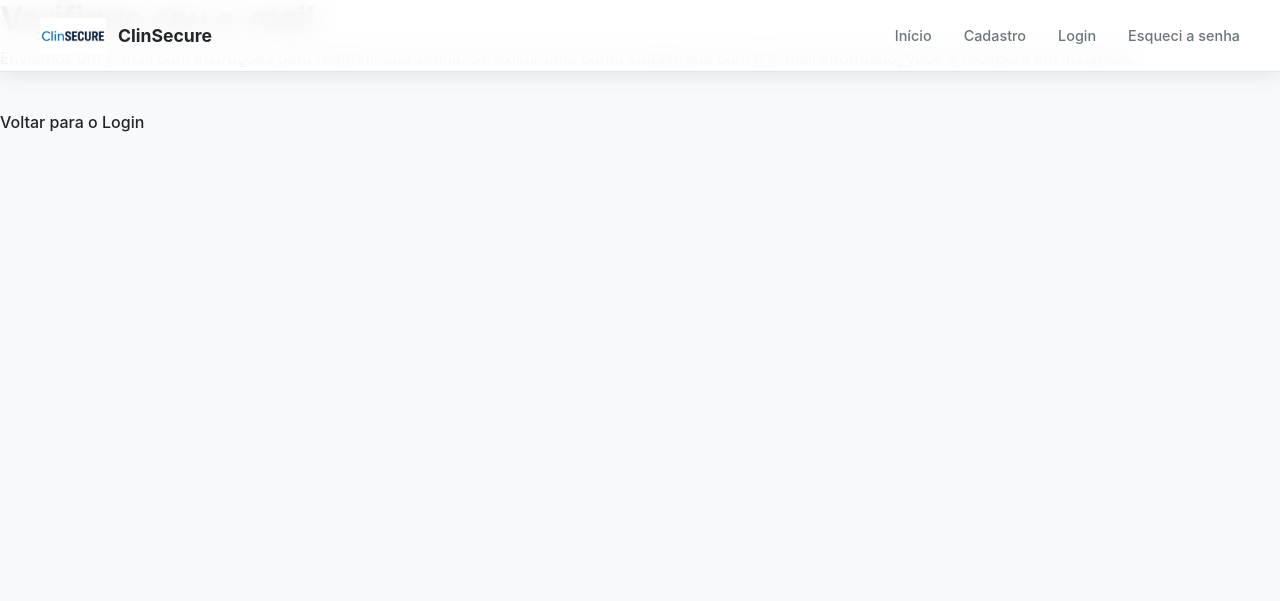
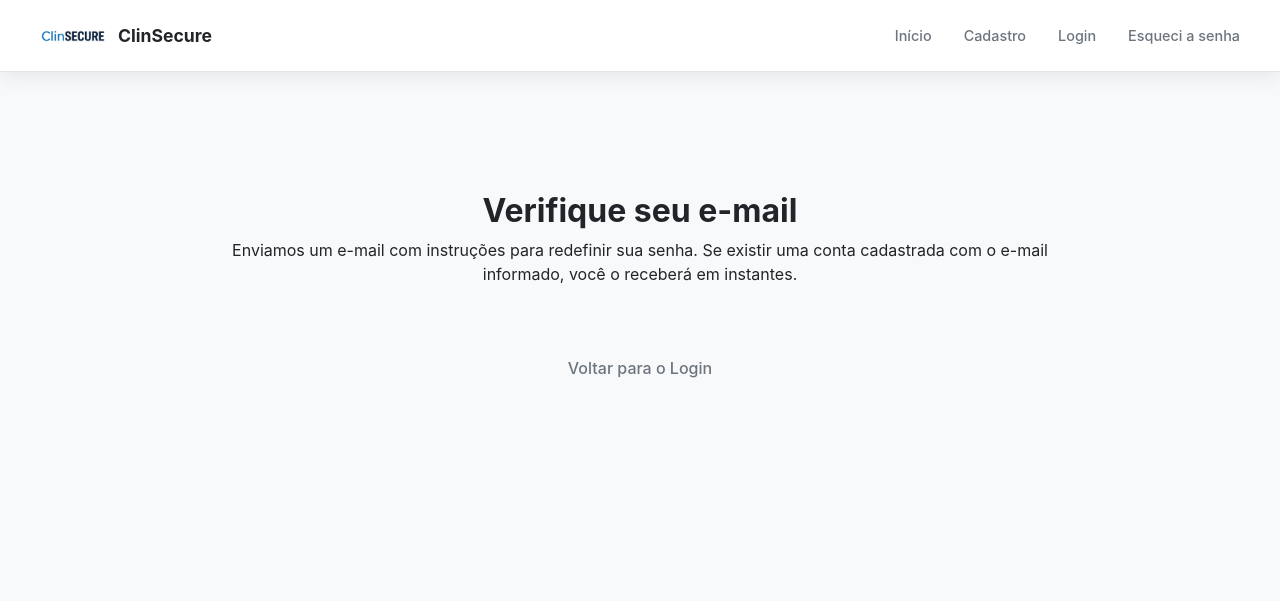
Before and after one commit to CauaPeresAdriani/Projeto-Integrador, a Django app: page /recuperar-senha/enviado/ in a window 1280 px wide. Shown: the top 601 px of the page. Run offline with Django 5.2, Linux system fonts and the light colour scheme.

Commit message:
feat: inicio estilização

```diff
--- a/accounts/static/css/style.css
+++ b/accounts/static/css/style.css
@@ -56,6 +56,14 @@ h2 {
 }
 
 
+.center-text{
+    padding: 15%;
+    align-items: center;
+    width: 100%;
+    text-align: center;
+
+}
+
 .login-card {
     width: 100%;
     max-width: 30%;
@@ -76,7 +84,7 @@ h2 {
     text-align: left;
 }
 
-/* Botão principal de envio em vermelho */
+
 .btn-submit {
     width: 100%;
     padding: 12px;
@@ -95,10 +103,28 @@ h2 {
 }
 
 
+.text-links{
+
+    text-align: center;
+
+    padding: 30px;
+}
+.text-links a {
+    color: var(--text-muted);
+    transition: color 0.2s ease;
+    text-align: center;
+    align-items: center;
+}
+
+.text-links a:hover {
+    color: var(--accent);
+}
+
 .form-links {
     display: flex;
     justify-content: space-between;
     font-size: 0.85rem;
+    text-align: center;
 }
 
 .form-links a {
@@ -110,7 +136,6 @@ h2 {
     color: var(--accent);
 }
 
-/* Caixa de alerta de erro */
 .alert-error {
     color: #DC3545;
     background-color: rgba(220, 53, 69, 0.1);
```
